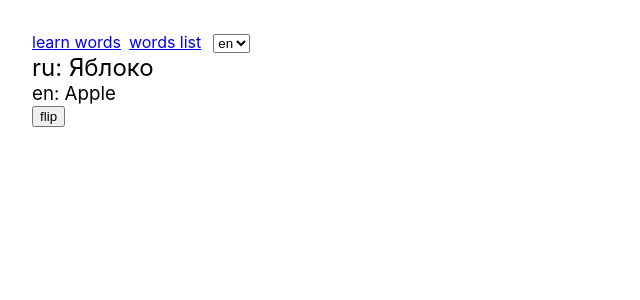
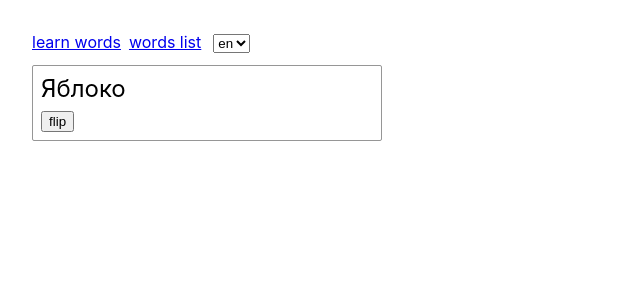
Before and after one commit to NaMax66/word-cards, a Vue app: page / in a window 1280 px wide. Shown: the top 300 px of the page, without its empty margins (0-640 px from the left). Built offline with nearby package versions, Linux system fonts and the light colour scheme.

Commit message:
impl switcher

```diff
--- a/src/assets/atomic.css
+++ b/src/assets/atomic.css
@@ -1,11 +1,21 @@
 .ml-1 {
-  margin-left: 4px !important;
+  margin-left: var(--space) !important;
 }
 .ml-2 {
-  margin-left: 8px !important;
+  margin-left: calc(var(--space) * 2) !important;
 }
 .ml-3 {
-  margin-left: 12px !important;
+  margin-left: calc(var(--space) * 3) !important;
+}
+
+.mt-1 {
+  margin-top: var(--space) !important;
+}
+.mt-2 {
+   margin-top: calc(var(--space) * 2) !important;
+}
+.mt-3 {
+  margin-top: calc(var(--space) * 3) !important;
 }
 
 .d-inline-block {
--- a/src/assets/base.css
+++ b/src/assets/base.css
@@ -1,3 +1,8 @@
+:root {
+  --space: 4px;
+  --c-border: #969696;
+}
+
 *,
 *::before,
 *::after {
--- a/src/components/WordsTable.vue
+++ b/src/components/WordsTable.vue
@@ -1,16 +1,21 @@
 <script lang="ts">
-import { defineComponent } from 'vue'
+import { computed, defineComponent } from 'vue'
+import { useWordListStore } from '@/stores/word-list'
+
 export default defineComponent({
   setup() {
+    const { list } = useWordListStore()
+
+
     return {
-
+      list
     }
   }
 })
 </script>
 
 <template>
-  <table class='word-list'>
+  <table class='word-table'>
     <thead>
     <tr>
       <th class="header-cell">Ru</th>
@@ -18,16 +23,28 @@ export default defineComponent({
     </tr>
     </thead>
     <tbody>
-    <tr>
-      <td class="body-cell">Яблоко</td>
-      <td class="body-cell">{{ $t('test') }}</td>
+    <tr v-for="(bond, index) in list" :key="index">
+      <td class="body-cell">{{ bond.ru }}</td>
+      <td class="body-cell">{{ bond.en }}</td>
     </tr>
     </tbody>
   </table>
 </template>
 
 <style scoped>
-.word-list {
+.word-table {
+  border-spacing:0;
+  border-collapse: collapse;
+}
 
+.header-cell {
+  text-align: left;
+  padding-left: calc(var(--space) * 2);
+}
+
+.body-cell {
+  text-align: left;
+  border: 1px solid var(--c-border);
+  padding: var(--space) calc(var(--space) * 2);
 }
 </style>
--- /dev/null
+++ b/src/stores/languages.ts
@@ -0,0 +1,24 @@
+import { ref } from 'vue'
+import { defineStore } from 'pinia'
+import type { Locale } from '@/types/Locale'
+
+
+export const useLangStore = defineStore('languages', () => {
+  const userLang = ref<Locale>('ru')
+  const setUserLang = (lang: Locale) => {
+    userLang.value = lang
+  }
+
+  const targetLang = ref<Locale>('en')
+  const setTargetLang = (lang: Locale) => {
+    targetLang.value = lang
+  }
+
+  return {
+    userLang,
+    setUserLang,
+
+    targetLang,
+    setTargetLang
+  }
+})
--- a/src/stores/word-list.ts
+++ b/src/stores/word-list.ts
@@ -5,11 +5,6 @@ import wordList from '@/mock/wordList'
 
 export const useWordListStore = defineStore('word-list', () => {
   const list = reactive(wordList)
-  const cardId = setInterval(() => {
-    return Math.floor(Math.random() * list.length)
-  }, 2000)
-
-  const currentCard = computed(() => list[cardId])
 
   function addBond(bond: any) {
     list.push(bond)
@@ -17,8 +12,6 @@ export const useWordListStore = defineStore('word-list', () => {
 
   return {
     list,
-    addBond,
-
-    currentCard,
+    addBond
   }
 })
--- /dev/null
+++ b/src/types/Bond.ts
@@ -0,0 +1,5 @@
+import type { Locale } from '@/types/Locale'
+
+export type Bond = {
+  [key in Locale]: string
+}
--- /dev/null
+++ b/src/types/Locale.ts
@@ -0,0 +1 @@
+export type Locale = 'ru' | 'en'
--- a/src/views/LearnWords.vue
+++ b/src/views/LearnWords.vue
@@ -1,12 +1,56 @@
-<script setup lang="ts">
+<script lang="ts">
+ import { computed, ref, defineComponent } from 'vue'
+ import { useWordListStore } from '@/stores/word-list'
+ import { useLangStore } from "@/stores/languages";
+
+ import type { Locale } from "@/types/Locale";
+
+ export default defineComponent({
+   setup() {
+     const { list } = useWordListStore()
+     const { userLang, targetLang } = useLangStore()
+
+     let index = ref(0)
+
+     setInterval(() => {
+       index.value = Math.floor(Math.random() * list.length)
+     }, 25000)
+
+     const currentCard = computed(() => {
+       return list[index.value]
+     })
+
+     let lang = ref(userLang)
+
+     const switchLang = () => {
+       lang.value = lang.value === userLang ? targetLang : userLang
+     }
+
+     return {
+       currentCard,
+       switchLang,
+       lang
+     }
+   }
+ })
 </script>
 
 <template>
-  <main>
-    <article>
-      <h2>ru: Яблоко</h2>
-      <h3>en: Apple</h3>
-      <button>{{ $t('flip') }}</button>
+  <main class="mt-3">
+    <article class="word-card">
+      <h2>{{ currentCard[lang] }}</h2>
+      <button class="mt-2" @click="switchLang">{{ $t('flip') }}</button>
     </article>
   </main>
 </template>
+
+<style scoped>
+.word-card {
+  max-width: 350px;
+  max-height: 600px;
+  border-radius: 2px;
+  border: 1px solid var(--c-border);
+  padding: calc(var(--space) * 2);
+}
+
+</style>
--- a/src/views/WordsList.vue
+++ b/src/views/WordsList.vue
@@ -18,7 +18,7 @@ export default defineComponent({
 
 <template>
   <main>
-    <words-table class="w-100" />
+    <words-table class="mt-3 w-100" />
     <form>
       <label for="firstLang">{{ firstLang }}</label>
       <label for="secondLang">{{ secondLang }}</label>
```
Also changed, not shown: src/stores/counter.ts (deleted, +0 -12 lines).
